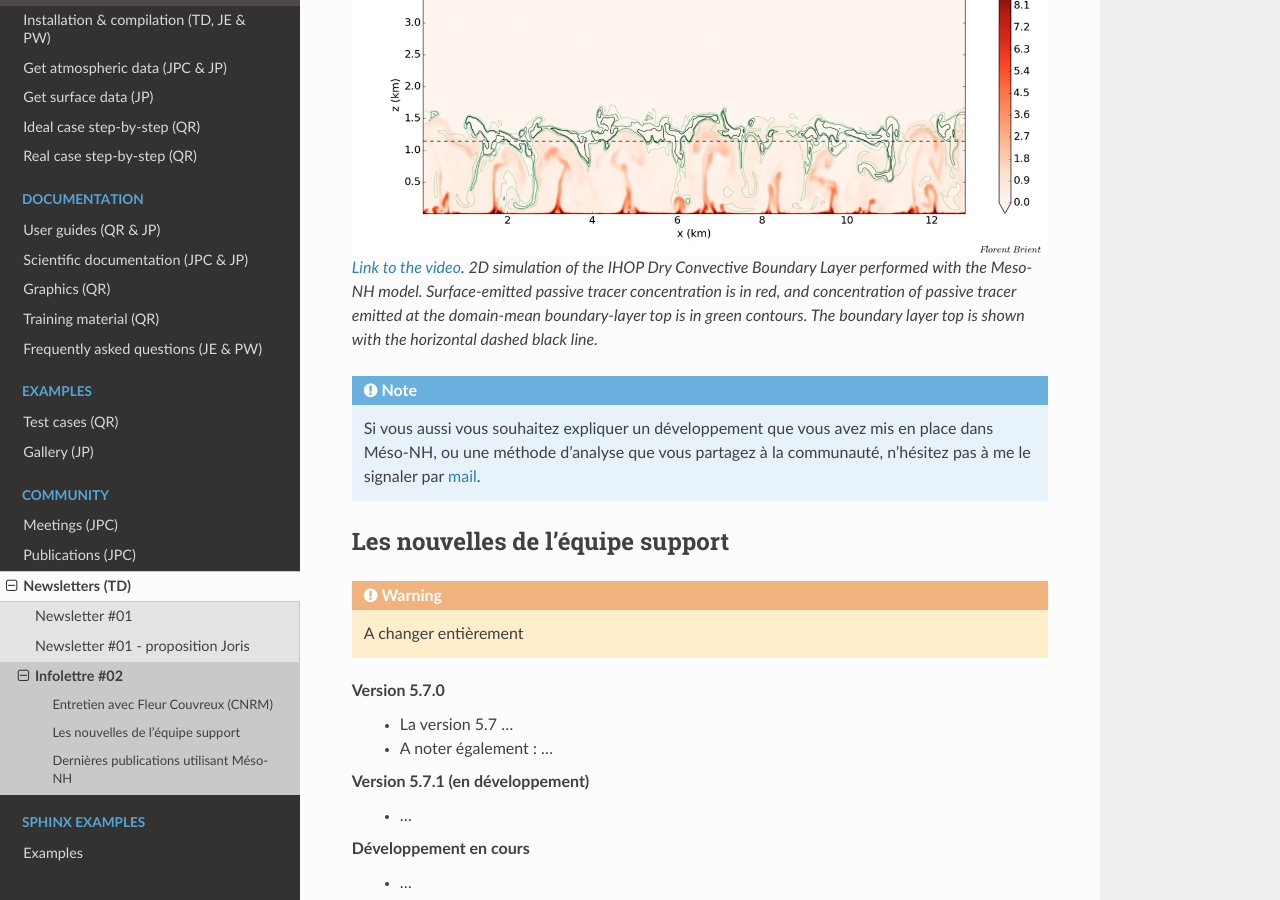
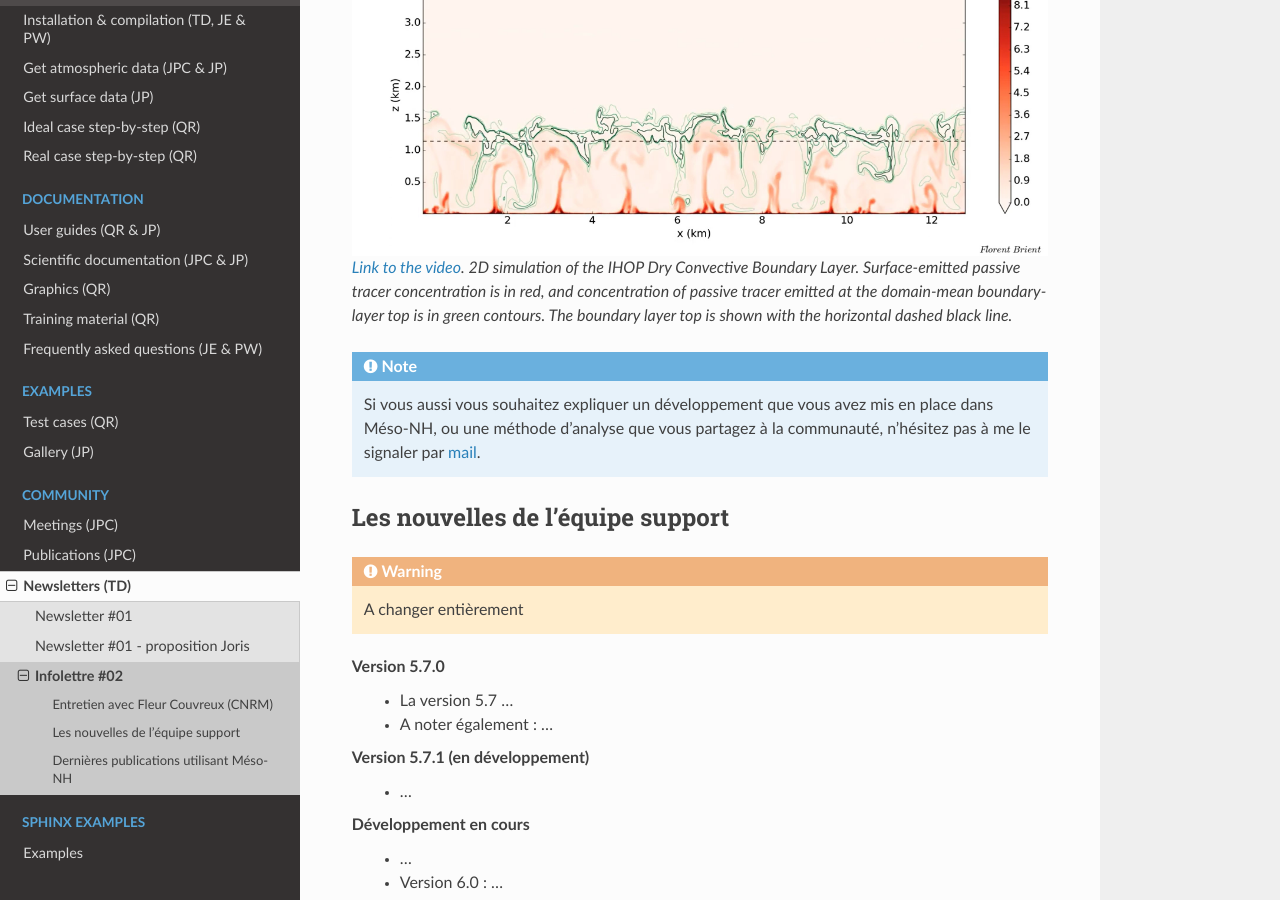
Before and after one commit to JorisPianezze/mesonh_beta_test_guide, a Sphinx documentation site: the page built from docs/source/community/newsletters/newsletter_02.rst, in a window 1280 px wide and 900 px high, scrolled down 2114 px. Built offline with Sphinx 7.4.7 and the Read the Docs theme 2.0.0, drawn with Linux system fonts in a browser that asks for light colours.

Commit message:
Update newsletter_02.rst

```diff
--- a/docs/source/community/newsletters/newsletter_02.rst
+++ b/docs/source/community/newsletters/newsletter_02.rst
@@ -42,7 +42,7 @@
 
 .. figure:: Snapshot-video-florent-brient.jpg
 
-   `Link to the video <https://www.youtube.com/watch?v=8lpD8rd49wc>`_. 2D simulation of the IHOP Dry Convective Boundary Layer performed with the Meso-NH model. Surface-emitted passive tracer concentration is in red, and concentration of passive tracer emitted at the domain-mean boundary-layer top is in green contours. The boundary layer top is shown with the horizontal dashed black line.
+   `Link to the video <https://www.youtube.com/watch?v=8lpD8rd49wc>`_. 2D simulation of the IHOP Dry Convective Boundary Layer. Surface-emitted passive tracer concentration is in red, and concentration of passive tracer emitted at the domain-mean boundary-layer top is in green contours. The boundary layer top is shown with the horizontal dashed black line.
 
 
 .. note::
```
